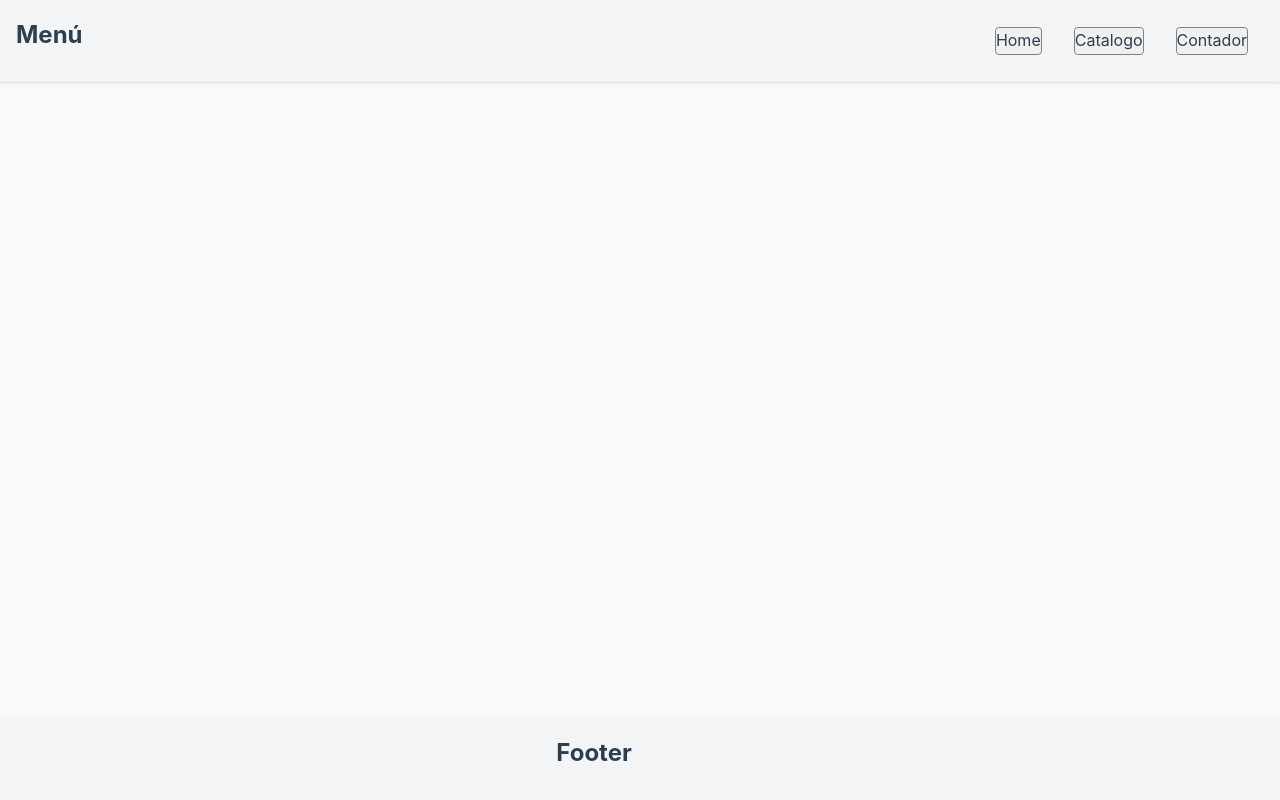
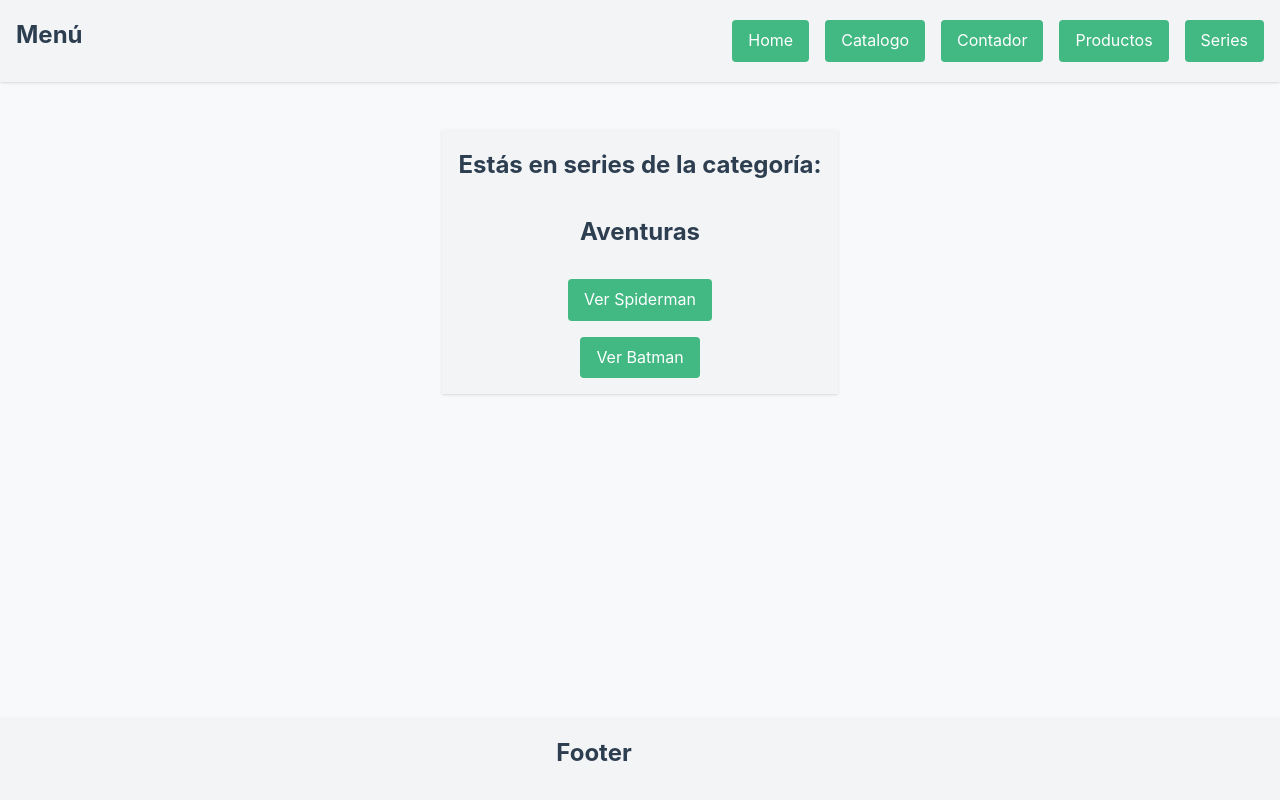
Before and after one commit to RubenMMPS/formacion, a Nuxt app in the folder VUE/nuxt-vue-exercises/: page /series-bonitas/Aventuras in a window 1280 px wide. Built offline with nearby package versions, Linux system fonts and the light colour scheme; some icons are missing.

Commit message:
feat(VUE) add exercise 20

```diff
--- a/VUE/nuxt-vue-exercises/assets/styles/reset.scss
+++ b/VUE/nuxt-vue-exercises/assets/styles/reset.scss
@@ -38,12 +38,12 @@ h3 {
 }
 
 button {
-  display: inline-block;
-  margin-right: 1rem;
-  background-color: #f0f0f0;
-  border: 0.0625rem solid grey;
-  border-radius: 0.24rem;
+  //Style básico para botones
+  background-color: var(--primary-color);
+  color: white;
+  border: none;
+  padding: 0.5rem 1rem;
+  border-radius: 4px;
   cursor: pointer;
-  font-size: 1rem;
-  text-align: center;
+  transition: background-color 0.3s ease;
 }
--- a/VUE/nuxt-vue-exercises/components/Header.vue
+++ b/VUE/nuxt-vue-exercises/components/Header.vue
@@ -6,6 +6,8 @@
         <NuxtLink to="/home"><button>Home</button></NuxtLink>
         <NuxtLink to="/catalogo"><button>Catalogo</button></NuxtLink>
         <NuxtLink to="/counter"><button>Contador</button></NuxtLink>
+        <NuxtLink to="/productos"><button>Productos</button></NuxtLink>
+        <NuxtLink to="/series-bonitas"><button>Series</button></NuxtLink>
       </div>
     </nav>
   </header>
--- /dev/null
+++ b/VUE/nuxt-vue-exercises/data/series.ts
@@ -0,0 +1,56 @@
+interface Series {
+  id: number;
+  title: string;
+  category: string;
+  description: string;
+}
+
+export const series: Series[] = [
+  {
+    id: 1,
+    title: "Spiderman",
+    category: "Aventuras",
+    description:
+      "Un joven llamado Peter Parker es mordido por una araña radiactiva y adquiere habilidades extraordinarias. Con su nuevo poder, decide luchar contra el crimen en la ciudad de Nueva York como el superhéroe conocido como Spiderman.",
+  },
+
+  {
+    id: 2,
+    title: "Breaking Bad",
+    category: "Drama",
+    description:
+      "Walter White, un profesor de química de secundaria, se convierte en fabricante de metanfetaminas después de ser diagnosticado con cáncer. Junto a su exalumno Jesse Pinkman, se adentran en el peligroso mundo del narcotráfico mientras intentan asegurar el futuro financiero de su familia.",
+  },
+
+  {
+    id: 3,
+    title: "The Walking Dead",
+    category: "Terror",
+    description:
+      "En un mundo postapocalíptico infestado de zombis, un grupo de sobrevivientes liderados por el exsheriff Rick Grimes lucha por mantenerse con vida mientras enfrentan no solo a los muertos vivientes, sino también a otros humanos desesperados por recursos y poder.",
+  },
+
+  {
+    id: 4,
+    title: "Batman",
+    category: "Aventuras",
+    description:
+      "Bruce Wayne, un multimillonario traumatizado por la muerte de sus padres, se convierte en el vigilante enmascarado conocido como Batman. Utilizando su inteligencia, habilidades de combate y tecnología avanzada, lucha contra el crimen en Gotham City mientras enfrenta a villanos icónicos como el Joker y el Pingüino.",
+  },
+
+  {
+    id: 5,
+    title: "Peaky Blinders",
+    category: "Drama",
+    description:
+      "En la década de 1920 en Birmingham, Inglaterra, la familia Shelby lidera una banda criminal conocida como los Peaky Blinders. A medida que buscan expandir su imperio, enfrentan desafíos tanto de la ley como de otras bandas rivales, mientras el carismático líder Tommy Shelby navega por un mundo peligroso de poder, traición y ambición.",
+  },
+
+  {
+    id: 6,
+    title: "It",
+    category: "Terror",
+    description:
+      "En la ciudad de Derry, Maine, un grupo de niños conocidos como el Club de los Perdedores se enfrenta a una entidad maligna que toma la forma de un payaso llamado Pennywise. A medida que el grupo lucha por sobrevivir, deben confrontar sus peores miedos y unirse para derrotar a esta amenaza aterradora.",
+  },
+];
--- a/VUE/nuxt-vue-exercises/pages/catalogo.vue
+++ b/VUE/nuxt-vue-exercises/pages/catalogo.vue
@@ -36,7 +36,7 @@ definePageMeta({
   >
     <TheCounter></TheCounter>
   </div>
-  <NuxtLink to="/home" class="flex justify-center">
+  <NuxtLink to="/home" class="flex justify-center mt-8">
     <button>Volver al inicio</button>
   </NuxtLink>
 </template>
--- /dev/null
+++ b/VUE/nuxt-vue-exercises/pages/series-bonitas/[category]/[title].vue
@@ -0,0 +1,26 @@
+<script setup lang="ts">
+import { series } from "~/data/series";
+
+const route = useRoute();
+const { category, title } = route.params;
+
+const serie = series.find((serie) => serie.title === title);
+</script>
+
+<template>
+  <div
+    class="grid w-fit mx-auto justify-center bg-gray-100 shadow p-4 gap-4 mt-8"
+  >
+    <h3>Detalles del contenido</h3>
+    <p><strong>Categoría:</strong> {{ category }}</p>
+    <p>
+      <strong>Título:</strong>
+      {{ serie?.title.toLowerCase().replace(" ", "-") }}-episodio-1
+    </p>
+    <p><strong>Descripción:</strong> {{ serie?.description }}</p>
+
+    <NuxtLink to="/series-bonitas" class="flex justify-center"
+      ><button>Volver al inicio</button></NuxtLink
+    >
+  </div>
+</template>
--- /dev/null
+++ b/VUE/nuxt-vue-exercises/pages/series-bonitas/[category]/index.vue
@@ -0,0 +1,25 @@
+<script setup lang="ts">
+import { series } from "~/data/series";
+const route = useRoute();
+const category = route.params.category;
+
+const filteredSeries = series.filter((serie) => serie.category === category);
+</script>
+
+<template>
+  <div
+    class="grid w-fit mx-auto justify-center bg-gray-100 shadow p-4 gap-4 mt-8 text-center"
+  >
+    <h2>Estás en series de la categoría:</h2>
+    <h2>{{ category }}</h2>
+
+    <NuxtLink
+      v-for="serie of filteredSeries"
+      :key="serie.id"
+      :to="`/series-bonitas/${category}/${serie.title}`"
+      class="flex justify-center"
+    >
+      <button>Ver {{ serie.title }}</button>
+    </NuxtLink>
+  </div>
+</template>
--- /dev/null
+++ b/VUE/nuxt-vue-exercises/pages/series-bonitas/index.vue
@@ -0,0 +1,24 @@
+<script setup lang="ts">
+import { series } from "~/data/series";
+
+const categories = new Set();
+
+for (const serie of series) {
+  categories.add(serie.category);
+}
+</script>
+
+<template>
+  <div
+    class="grid w-fit mx-auto justify-center bg-gray-100 shadow p-4 gap-4 mt-8"
+  >
+    <h1>Estás en: Página principal de Series Bonitas</h1>
+    <NuxtLink
+      v-for="category of categories"
+      :to="`/series-bonitas/${category}`"
+      class="flex justify-center"
+    >
+      <button>Ir a la categoría {{ category }}</button>
+    </NuxtLink>
+  </div>
+</template>
```
